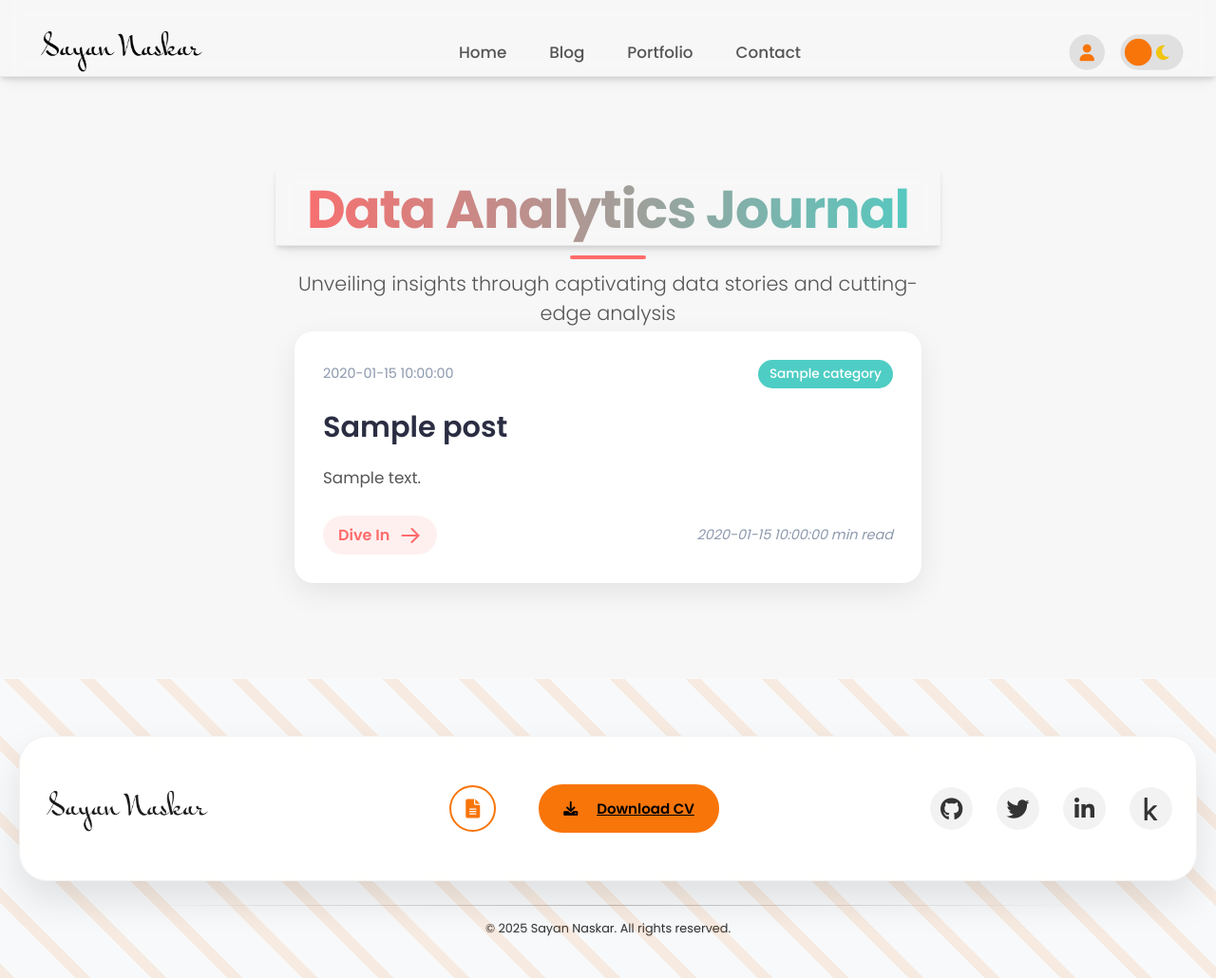
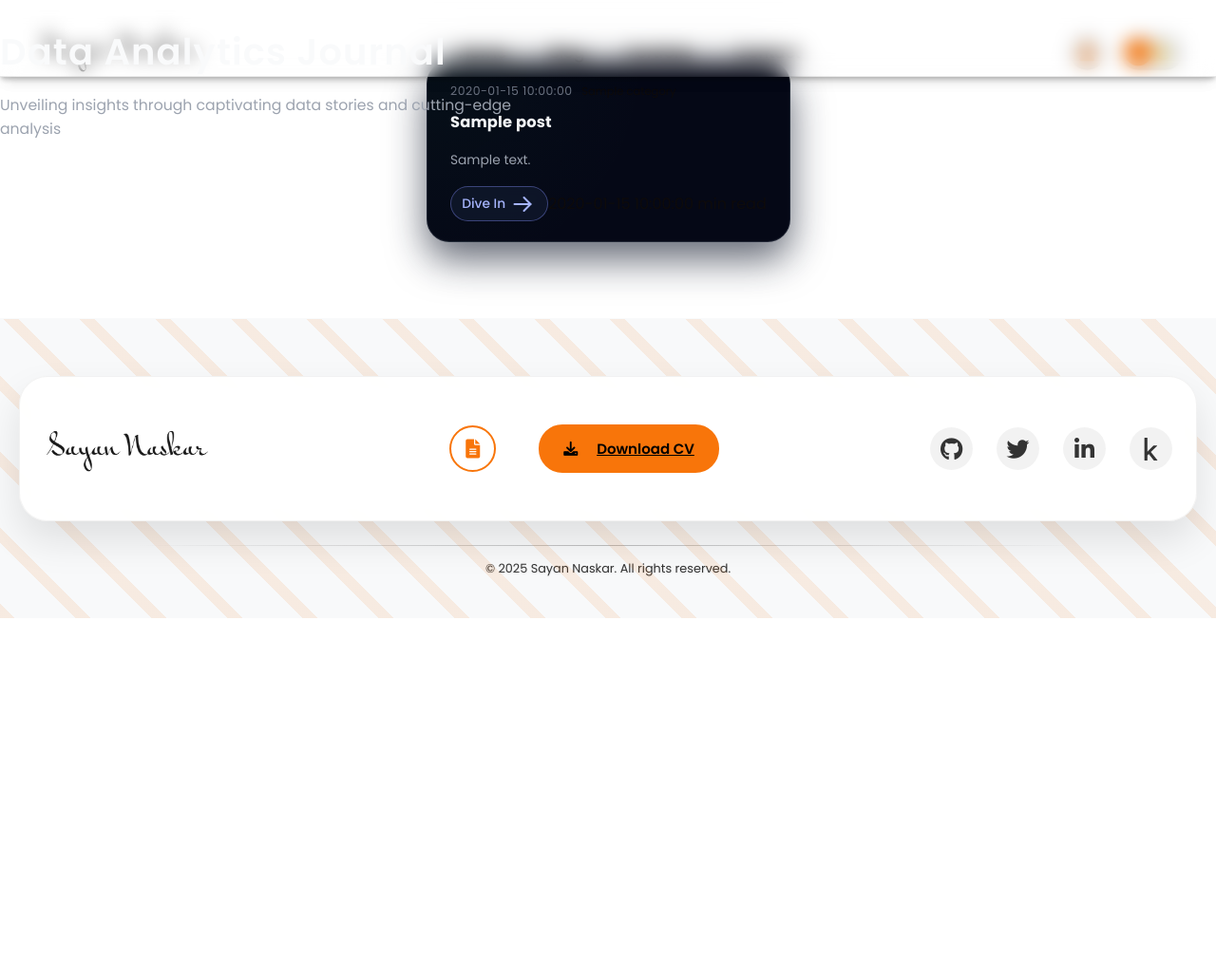
Before and after one commit to Naskar-Sayan/portfolio, a Flask app: template templates/blog.html in a window 1280 px wide. Shown: the whole page at 95% size. After the commit the page ends 651 px from the top, so only its background shows below. Run offline with Flask 3, Linux system fonts and the light colour scheme; the template is opened without the code that fills it: most values are stand-ins (such as "Sample title", 1, 10 or a date in 2020); parts of the project's set-up code (start-up, migrations or seed data) failed here and were passed over.

Commit message:
Update blog.css

```diff
--- a/static/css/blog.css
+++ b/static/css/blog.css
@@ -1,281 +1,443 @@
-/* Root Variables */
-:root {
-    --primary-color: #ff6b6b; /* Vibrant coral for energy */
-    --secondary-color: #4ecdc4; /* Teal accent for contrast */
-    --bg-color: #f7f7f7; /* Soft off-white background */
-    --card-bg: #ffffff; /* Clean white cards */
-    --title-color: #2b2d42; /* Deep slate for titles */
-    --text-color: #555555; /* Subtle gray for text */
-    --meta-color: #8d99ae; /* Muted blue-gray for meta */
-    --shadow: 0 10px 30px rgba(0, 0, 0, 0.08);
-    --shadow-hover: 0 15px 40px rgba(0, 0, 0, 0.15);
-    --transition: all 0.4s ease-in-out;
+/* ------------------------------
+   Global Blog Wrapper
+---------------------------------*/
+
+.blog-wrapper {
+    max-width: 1120px;
+    margin: 0 auto;
+    padding: 4rem 1.5rem 5rem;
+    font-family: "Poppins", system-ui, -apple-system, BlinkMacSystemFont,
+        "Segoe UI", sans-serif;
+
+    /* Local design tokens */
+    --blog-bg: #030712;
+    --card-bg: #050816;
+    --card-bg-soft: #020617;
+    --card-border: rgba(148, 163, 184, 0.18);
+    --accent: #22c55e;           /* green accent */
+    --accent-soft: rgba(34, 197, 94, 0.18);
+    --accent-secondary: #4f46e5; /* indigo accent */
+    --text-main: #e5e7eb;
+    --text-muted: #9ca3af;
+    --text-soft: #6b7280;
+    --pill-bg: rgba(15, 23, 42, 0.8);
+    --shadow-soft: 0 18px 40px rgba(15, 23, 42, 0.65);
+    --shadow-hover: 0 24px 60px rgba(15, 23, 42, 0.85);
+    --radius-xl: 1.5rem;
+    --radius-pill: 999px;
+    --transition-fast: 0.18s ease-out;
+    --transition-med: 0.26s ease;
 }
 
-/* Dark Mode */
-[data-theme="dark"] {
-    --primary-color: #ff8787;
-    --secondary-color: #6be4dd;
-    --bg-color: #020610;
-    --card-bg: #2b2d42;
-    --title-color: #edf2f4;
-    --text-color: #d9e1e8;
-    --meta-color: #a3bffa;
+/* ------------------------------
+   Blog Intro / Header
+---------------------------------*/
+
+.blog-intro {
+    text-align: left;
+    margin-bottom: 2.5rem;
 }
 
-/* Base Styles */
-body {
-    font-family: 'Poppins', sans-serif;
-    background: var(--bg-color);
-    margin: 0;
-    padding: 0;
-    overflow-x: hidden;
+.blog-intro-meta {
+    margin-bottom: 0.8rem;
 }
 
-/* Blog Wrapper */
-.blog-wrapper {
-    max-width: 1300px;
-    margin: 0 auto;
-    padding: 140px 30px 80px;
-    position: relative;
+.blog-intro h1 {
+    font-size: clamp(2rem, 3vw, 2.6rem);
+    font-weight: 600;
+    letter-spacing: 0.03em;
+    color: #f9fafb;
+    margin-bottom: 0.75rem;
 }
 
-/* Blog Intro */
-.blog-intro {
-    text-align: center;
-    margin-bottom: 70px;
+.blog-intro p {
+    max-width: 36rem;
+    color: var(--text-muted);
+    font-size: 0.98rem;
+    line-height: 1.6;
+}
+
+/* Pills / reusable badges */
+
+.pill {
+    display: inline-flex;
+    align-items: center;
+    gap: 0.45rem;
+    padding: 0.2rem 0.9rem;
+    border-radius: var(--radius-pill);
+    font-size: 0.72rem;
+    letter-spacing: 0.06em;
+    text-transform: uppercase;
+    font-weight: 500;
+}
+
+.pill-soft {
+    background: radial-gradient(circle at 0% 0%, rgba(34, 197, 94, 0.3), transparent 55%),
+                rgba(15, 23, 42, 0.9);
+    color: #bbf7d0;
+    border: 1px solid rgba(34, 197, 94, 0.3);
+}
+
+.pill-outline {
+    border: 1px solid rgba(148, 163, 184, 0.6);
+    color: var(--text-soft);
+    background: var(--pill-bg);
+}
+
+/* ------------------------------
+   Bento Grid Layout
+---------------------------------*/
+
+.blog-feed.bento-grid {
+    display: grid;
+    grid-template-columns: repeat(auto-fit, minmax(260px, 1fr));
+    gap: 1.6rem;
+    grid-auto-rows: 220px; /* base row height */
+}
+
+/* Bento-like spanning using nth-child
+   - This will automatically create a visually varied layout
+*/
+
+.bento-card {
+    grid-row: span 1;
+}
+
+/* Make the first card more "hero-like" */
+.bento-card:nth-child(1) {
+    grid-column: span 2;
+    grid-row: span 2;
+}
+
+/* Some cards taller */
+.bento-card:nth-child(3),
+.bento-card:nth-child(6),
+.bento-card:nth-child(9) {
+    grid-row: span 2;
+}
+
+/* Some cards wider */
+.bento-card:nth-child(2),
+.bento-card:nth-child(5),
+.bento-card:nth-child(8) {
+    grid-column: span 2;
+}
+
+/* On smaller screens, keep it simple and single-column-ish */
+@media (max-width: 768px) {
+    .blog-feed.bento-grid {
+        grid-template-columns: minmax(0, 1fr);
+        grid-auto-rows: auto;
+    }
+    .bento-card,
+    .bento-card:nth-child(1),
+    .bento-card:nth-child(2),
+    .bento-card:nth-child(3),
+    .bento-card:nth-child(5),
+    .bento-card:nth-child(6),
+    .bento-card:nth-child(8),
+    .bento-card:nth-child(9) {
+        grid-column: span 1;
+        grid-row: auto;
+    }
+}
+
+/* ------------------------------
+   Post Card Base (Bento Card)
+---------------------------------*/
+
+.post-card {
+    position: relative;
+    background: radial-gradient(circle at top left, rgba(34, 197, 94, 0.04), transparent 55%),
+                var(--card-bg);
+    border-radius: var(--radius-xl);
+    padding: 1.4rem 1.5rem 1.3rem;
+    border: 1px solid var(--card-border);
+    box-shadow: var(--shadow-soft);
+    overflow: hidden;
+    isolation: isolate;
+    display: flex;
+    flex-direction: column;
+    justify-content: space-between;
+    gap: 0.8rem;
+
+    /* microinteraction base */
+    transform-origin: center;
+    transform: translateY(12px) scale(0.98);
+    opacity: 0;
+    animation: bento-fade-up 0.55s cubic-bezier(0.18, 0.89, 0.32, 1.28) forwards;
+    animation-delay: calc(var(--order, 0) * 70ms);
+}
+
+/* Background accent layer */
+
+.post-card .card-accent {
+    position: absolute;
+    inset: -40%;
+    background:
+        radial-gradient(circle at 15% 0%, rgba(34, 197, 94, 0.16), transparent 60%),
+        radial-gradient(circle at 100% 85%, rgba(79, 70, 229, 0.18), transparent 60%);
+    opacity: 0;
+    transform: translate3d(0, 16px, 0) scale(1.02);
+    transition: opacity var(--transition-med), transform var(--transition-med);
+    pointer-events: none;
+    z-index: -1;
+}
+
+/* Card hover microinteraction */
+
+.post-card:hover {
+    transform: translateY(-6px) scale(1.01);
+    box-shadow: var(--shadow-hover);
+    border-color: rgba(148, 163, 184, 0.45);
+    background: radial-gradient(circle at 10% 0%, rgba(34, 197, 94, 0.11), transparent 60%),
+                radial-gradient(circle at 100% 85%, rgba(79, 70, 229, 0.16), transparent 65%),
+                var(--card-bg-soft);
+}
+
+.post-card:hover .card-accent {
+    opacity: 1;
+    transform: translate3d(0, 0, 0) scale(1.04);
+}
+
+/* ------------------------------
+   Post Top (meta + read time)
+---------------------------------*/
+
+.post-top {
+    display: flex;
+    align-items: center;
+    justify-content: space-between;
+    gap: 0.75rem;
+}
+
+.post-meta {
+    display: flex;
+    align-items: center;
+    flex-wrap: wrap;
+    gap: 0.6rem;
+}
+
+.post-date {
+    display: inline-flex;
+    align-items: center;
+    gap: 0.4rem;
+    font-size: 0.78rem;
+    color: var(--text-soft);
+    letter-spacing: 0.04em;
+    text-transform: uppercase;
+}
+
+.post-date .dot {
+    width: 6px;
+    height: 6px;
+    border-radius: 999px;
+    background: radial-gradient(circle, #22c55e, rgba(34, 197, 94, 0.3));
+}
+
+/* Category pill */
+
+.post-category {
+    font-size: 0.72rem;
+}
+
+/* Read time chip (top-right) */
+
+.read-time-chip {
+    font-size: 0.76rem;
+    padding: 0.2rem 0.7rem;
+    border-radius: var(--radius-pill);
+    background: rgba(15, 23, 42, 0.9);
+    border: 1px solid rgba(148, 163, 184, 0.4);
+    color: var(--text-muted);
+    backdrop-filter: blur(6px);
+    white-space: nowrap;
+}
+
+/* microinteraction: on hover, slightly brighten read-time chip */
+
+.post-card:hover .read-time-chip {
+    border-color: rgba(34, 197, 94, 0.65);
+    color: #bbf7d0;
+}
+
+/* ------------------------------
+   Post Body (title + excerpt)
+---------------------------------*/
+
+.post-body {
+    margin-top: 0.4rem;
+    margin-bottom: 0.3rem;
+}
+
+.post-title {
+    margin: 0 0 0.35rem;
+    font-size: 1.02rem;
+    line-height: 1.4;
+    letter-spacing: 0.01em;
+}
+
+.post-title a {
+    color: #f3f4f6;
+    text-decoration: none;
+    position: relative;
+    display: inline-block;
+    padding-right: 0.3rem;
+    transition: color var(--transition-fast);
+}
+
+/* Underline microinteraction on title */
+
+.post-title a::after {
+    content: "";
+    position: absolute;
+    left: 0;
+    bottom: -0.16rem;
+    width: 0;
+    height: 1px;
+    background: linear-gradient(90deg, #22c55e, #4f46e5);
+    opacity: 0;
+    transform-origin: left;
+    transition: width 0.24s ease-out, opacity 0.24s ease-out;
+}
+
+.post-card:hover .post-title a {
+    color: #e0f2fe;
+}
+
+.post-card:hover .post-title a::after {
+    width: 100%;
+    opacity: 1;
+}
+
+.post-excerpt {
+    margin: 0;
+    font-size: 0.86rem;
+    line-height: 1.5;
+    color: var(--text-muted);
+}
+
+/* ------------------------------
+   Post Footer CTA
+---------------------------------*/
+
+.post-footer {
+    display: flex;
+    align-items: center;
+    justify-content: space-between;
+    margin-top: 0.2rem;
+}
+
+.read-more {
+    display: inline-flex;
+    align-items: center;
+    gap: 0.35rem;
+    font-size: 0.86rem;
+    font-weight: 500;
+    color: #a5b4fc;
+    text-decoration: none;
+    padding: 0.35rem 0.9rem 0.35rem 0.7rem;
+    border-radius: var(--radius-pill);
+    background: rgba(15, 23, 42, 0.9);
+    border: 1px solid rgba(129, 140, 248, 0.4);
+    backdrop-filter: blur(6px);
+    position: relative;
+    overflow: hidden;
+    transition:
+        background var(--transition-med),
+        transform var(--transition-fast),
+        box-shadow var(--transition-fast),
+        border-color var(--transition-fast);
+}
+
+/* subtle gradient wash on hover */
+
+.read-more::before {
+    content: "";
+    position: absolute;
+    inset: 0;
+    background: linear-gradient(120deg, rgba(34, 197, 94, 0.25), transparent);
+    opacity: 0;
+    transform: translateX(-30%);
+    transition: opacity var(--transition-med), transform var(--transition-med);
+}
+
+.read-more:hover {
+    transform: translateY(-1px);
+    border-color: rgba(129, 140, 248, 0.7);
+    box-shadow: 0 10px 24px rgba(15, 23, 42, 0.7);
+    background: radial-gradient(circle at 0% 0%, rgba(34, 197, 94, 0.22), transparent 65%),
+                rgba(15, 23, 42, 0.95);
+}
+
+.read-more:hover::before {
+    opacity: 1;
+    transform: translateX(0);
+}
+
+.read-more-label {
     position: relative;
     z-index: 1;
 }
 
-.blog-intro h1 {
-    font-size: 3.5rem;
-    font-weight: 700;
-    color: var(--title-color);
-    margin-bottom: 20px;
-    background: linear-gradient(90deg, var(--primary-color), var(--secondary-color));
-    -webkit-background-clip: text;
-    -webkit-text-fill-color: transparent;
-    letter-spacing: -0.02em;
+/* Icon microinteraction */
+
+.icon-wrapper {
+    display: inline-flex;
+    align-items: center;
+    justify-content: center;
     position: relative;
+    z-index: 1;
+    transition: transform var(--transition-med);
 }
 
-.blog-intro h1::after {
-    content: '';
-    position: absolute;
-    bottom: -10px;
-    left: 50%;
-    transform: translateX(-50%);
-    width: 80px;
-    height: 4px;
-    background: var(--primary-color);
-    border-radius: 2px;
+.icon-wrapper svg {
+    display: block;
 }
 
-.blog-intro p {
-    font-size: 1.3rem;
-    color: var(--text-color);
-    max-width: 700px;
-    margin: 0 auto;
-    font-weight: 300;
+.read-more:hover .icon-wrapper {
+    transform: translateX(4px);
 }
 
-/* Blog Feed */
-.blog-feed {
-    display: grid;
-    grid-template-columns: repeat(auto-fill, minmax(360px, 1fr));
-    gap: 40px;
-    padding: 20px;
-}
+/* ------------------------------
+   Keyframes
+---------------------------------*/
 
-/* Post Card */
-.post-card {
-    background: var(--card-bg);
-    border-radius: 20px;
-    padding: 30px;
-    position: relative;
-    overflow: hidden;
-    box-shadow: var(--shadow);
-    transition: var(--transition);
-    cursor: pointer;
-}
-
-.post-card:hover {
-    transform: translateY(-10px) scale(1.02);
-    box-shadow: var(--shadow-hover);
-}
-
-.post-card::before {
-    content: '';
-    position: absolute;
-    top: 0;
-    left: -100%;
-    width: 100%;
-    height: 100%;
-    background: linear-gradient(120deg, rgba(255, 107, 107, 0.1), rgba(78, 205, 196, 0.1));
-    transition: var(--transition);
-    z-index: 0;
-}
-
-.post-card:hover::before {
-    left: 0;
-}
-
-/* Post Meta */
-.post-meta {
-    display: flex;
-    justify-content: space-between;
-    align-items: center;
-    font-size: 0.9rem;
-    color: var(--meta-color);
-    margin-bottom: 20px;
-    position: relative;
-    z-index: 1;
-}
-
-.post-meta .post-category {
-    background: var(--secondary-color);
-    color: #fff;
-    padding: 5px 12px;
-    border-radius: 20px;
-    font-weight: 500;
-    font-size: 0.85rem;
-}
-
-/* Post Title */
-.post-title {
-    font-size: 1.9rem;
-    font-weight: 600;
-    color: var(--title-color);
-    margin: 0 0 15px;
-    line-height: 1.4;
-    position: relative;
-    z-index: 1;
-}
-
-.post-title a {
-    text-decoration: none;
-    color: inherit;
-    transition: var(--transition);
-}
-
-.post-title a:hover {
-    color: var(--primary-color);
-}
-
-/* Post Excerpt */
-.post-excerpt {
-    font-size: 1.05rem;
-    color: var(--text-color);
-    margin-bottom: 25px;
-    line-height: 1.8;
-    position: relative;
-    z-index: 1;
-}
-
-/* Post Footer */
-.post-footer {
-    display: flex;
-    justify-content: space-between;
-    align-items: center;
-    position: relative;
-    z-index: 1;
-}
-
-.read-more {
-    display: flex;
-    align-items: center;
-    gap: 10px;
-    font-size: 1rem;
-    font-weight: 600;
-    color: var(--primary-color);
-    text-decoration: none;
-    padding: 8px 16px;
-    border-radius: 25px;
-    background: rgba(255, 107, 107, 0.1);
-    transition: var(--transition);
-}
-
-.read-more:hover {
-    background: var(--primary-color);
-    color: #fff;
-    transform: translateX(5px);
-}
-
-.read-more svg {
-    transition: transform 0.3s ease;
-}
-
-.read-more:hover svg {
-    transform: translateX(6px);
-}
-
-.read-time {
-    font-size: 0.9rem;
-    color: var(--meta-color);
-    font-style: italic;
-}
-
-/* Animations */
-@keyframes slideIn {
-    from {
+@keyframes bento-fade-up {
+    0% {
         opacity: 0;
-        transform: translateY(30px);
+        transform: translateY(18px) scale(0.96);
     }
-    to {
+    60% {
         opacity: 1;
-        transform: translateY(0);
+        transform: translateY(-2px) scale(1.01);
+    }
+    100% {
+        opacity: 1;
+        transform: translateY(0) scale(1);
     }
 }
 
-.post-card {
-    animation: slideIn 0.6s ease-out forwards;
-    animation-delay: calc(var(--order) * 0.15s);
-    opacity: 0;
-}
+/* ------------------------------
+   Small Screen Adjustments
+---------------------------------*/
 
-/* Responsive Design */
-@media (max-width: 768px) {
+@media (max-width: 640px) {
     .blog-wrapper {
-        padding: 100px 20px 60px;
-    }
-
-    .blog-intro h1 {
-        font-size: 2.8rem;
-    }
-
-    .blog-intro p {
-        font-size: 1.15rem;
-    }
-
-    .blog-feed {
-        grid-template-columns: 1fr;
-        gap: 30px;
+        padding-inline: 1.1rem;
+        padding-top: 3rem;
     }
 
     .post-card {
-        padding: 25px;
+        padding: 1.2rem 1.1rem 1.1rem;
     }
 
-    .post-title {
-        font-size: 1.6rem;
-    }
-}
-
-@media (max-width: 480px) {
-    .post-meta {
+    .post-top {
+        align-items: flex-start;
         flex-direction: column;
-        align-items: flex-start;
-        gap: 8px;
     }
 
     .post-footer {
-        flex-direction: column;
-        align-items: flex-start;
-        gap: 12px;
-    }
-
-    .read-more {
-        padding: 6px 12px;
+        margin-top: 0.4rem;
     }
 }
```
